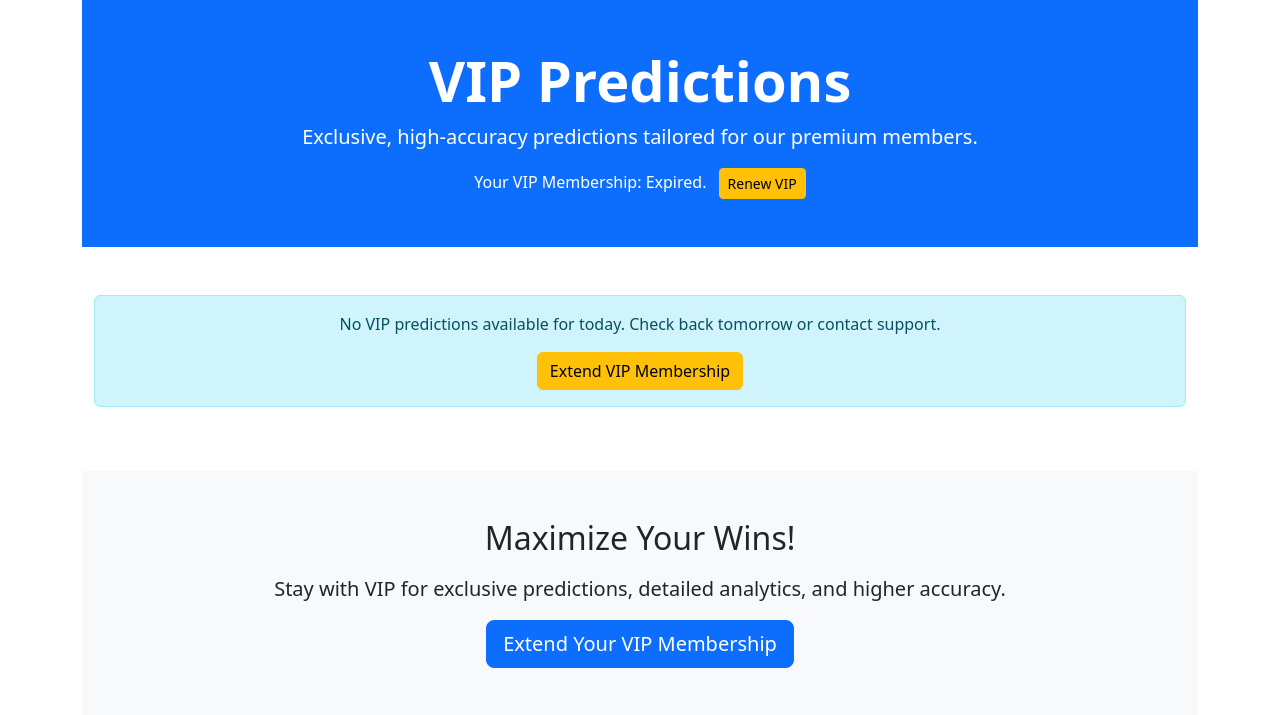
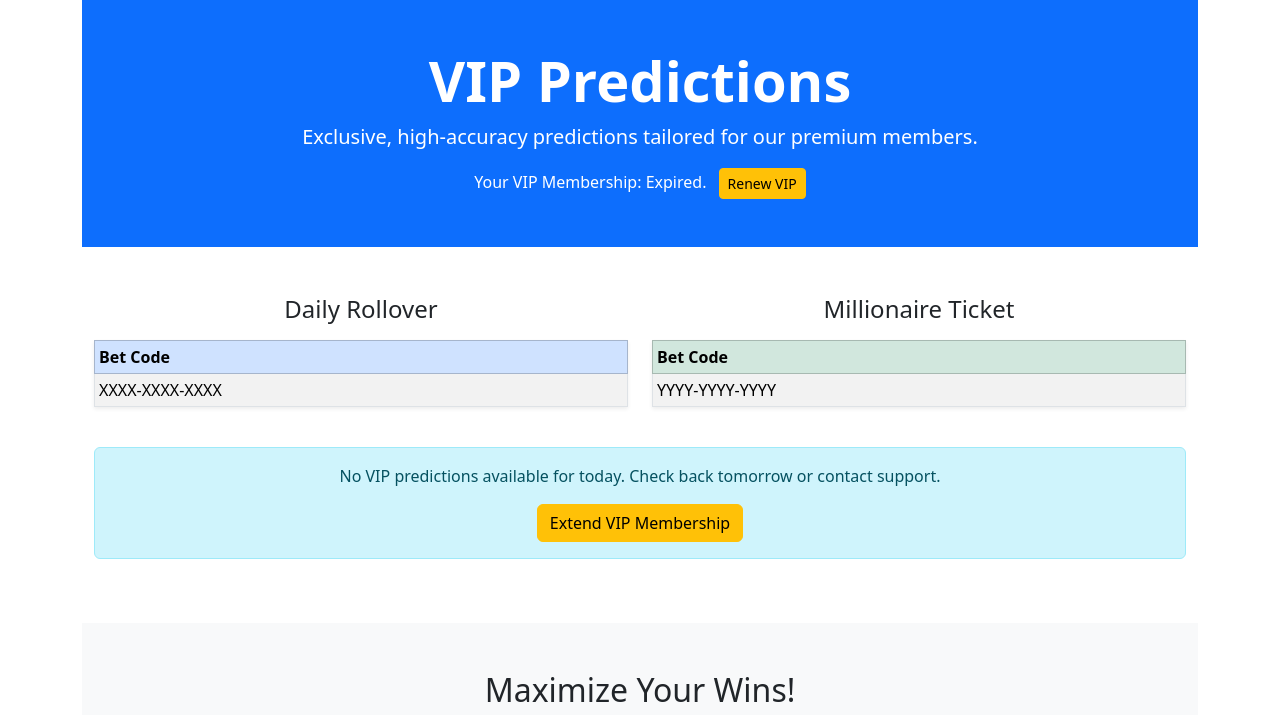
Before and after one commit to nasifbusari-code/football-prediction-app, a Flask app: template templates/vip.html in a window 1280 px wide. Shown: the part 81-796 px from the top of the page. Run offline with Flask 3, Linux system fonts and the light colour scheme; the template is opened without the code that fills it, so the values that code supplies are empty; parts of the project's set-up code (start-up, migrations or seed data) failed here and were passed over.

Commit message:
Update vip.html

```diff
--- a/templates/vip.html
+++ b/templates/vip.html
@@ -31,6 +31,41 @@
                     <button type="button" class="btn-close" data-bs-dismiss="alert" aria-label="Close"></button>
                 </div>
             {% else %}
+                <!-- Sportbet Code Tables -->
+                <div class="row mb-4">
+                    <div class="col-md-6">
+                        <h4 class="text-center mb-3">Daily Rollover</h4>
+                        <table class="table table-bordered table-sm table-striped shadow-sm">
+                            <thead class="table-primary">
+                                <tr>
+                                    <th scope="col">Bet Code</th>
+                                </tr>
+                            </thead>
+                            <tbody>
+                                <tr>
+                                    <td>XXXX-XXXX-XXXX</td> <!-- Replace with your daily code -->
+                                </tr>
+                            </tbody>
+                        </table>
+                    </div>
+                    <div class="col-md-6">
+                        <h4 class="text-center mb-3">Millionaire Ticket</h4>
+                        <table class="table table-bordered table-sm table-striped shadow-sm">
+                            <thead class="table-success">
+                                <tr>
+                                    <th scope="col">Bet Code</th>
+                                </tr>
+                            </thead>
+                            <tbody>
+                                <tr>
+                                    <td>YYYY-YYYY-YYYY</td> <!-- Replace with your daily code -->
+                                </tr>
+                            </tbody>
+                        </table>
+                    </div>
+                </div>
+                <!-- End Sportbet Code Tables -->
+
                 {% if predictions %}
                     <h2 class="mb-4 text-center">Today's VIP Predictions</h2>
                     <div class="mb-4 text-center">
```
